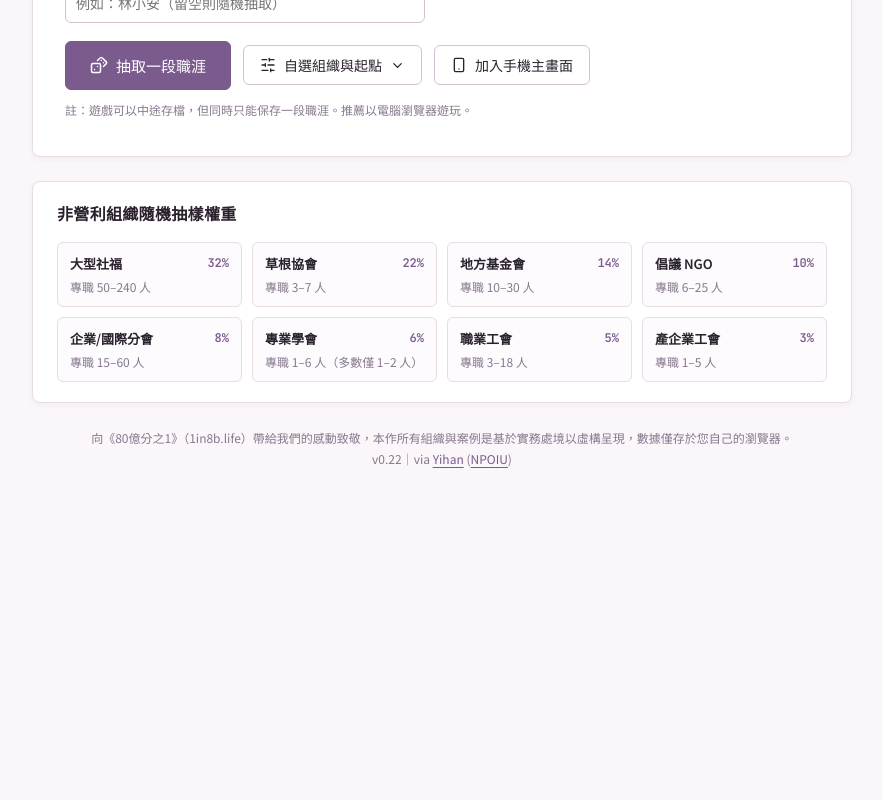
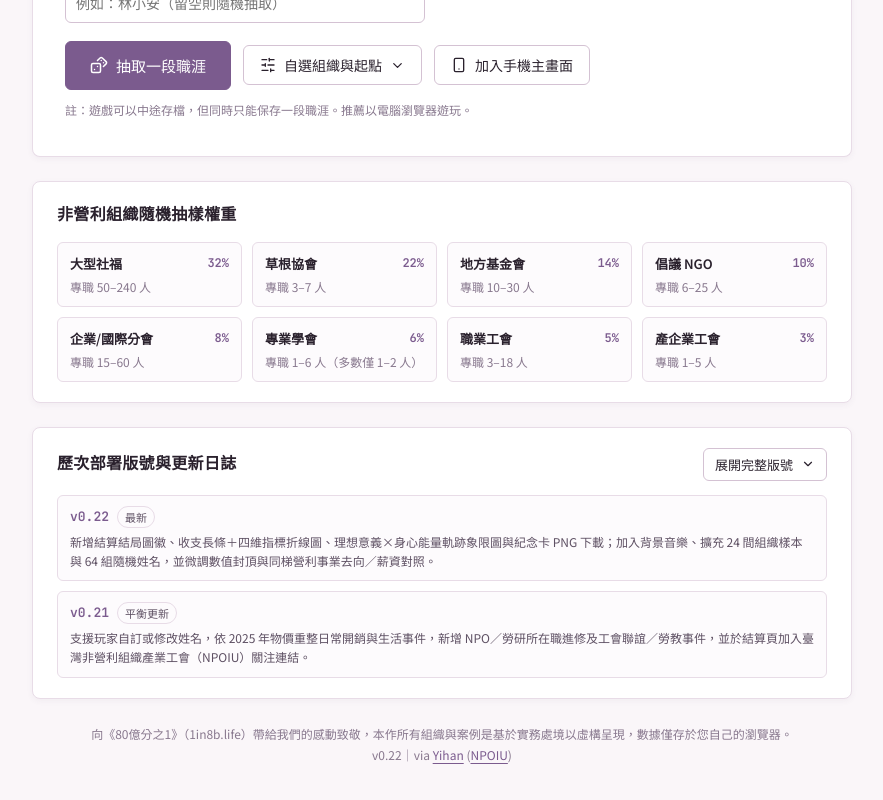
Before and after one commit to yusuke225/npo-career-sim, a React (Vite) app: page / in a window 1280 px wide. Shown: the part 966-1766 px from the top of the page, without its empty margins (198-1081 px from the left). Before the commit the page ends 1500 px from the top, so only its background shows below. Built offline with nearby package versions, Linux system fonts and the light colour scheme.

Commit message:
chore: rename BGM toggle to 音樂 and add changelog section on landing page

```diff
--- a/src/components/BgmToggle.tsx
+++ b/src/components/BgmToggle.tsx
@@ -12,11 +12,11 @@ export function BgmToggle({ enabled, onToggle }: BgmToggleProps) {
       className={`btn btn-sm ${enabled ? 'btn-primary' : ''}`}
       onClick={onToggle}
       aria-pressed={enabled}
-      aria-label={enabled ? '關閉爵士鋼琴背景音樂' : '開啟爵士鋼琴背景音樂'}
-      title={enabled ? '點擊靜音背景音樂' : '點擊播放輕柔爵士鋼琴背景音樂'}
+      aria-label={enabled ? '關閉背景音樂' : '開啟背景音樂'}
+      title={enabled ? '點擊靜音背景音樂' : '點擊播放背景音樂'}
     >
       {enabled ? <Volume2 size={15} /> : <VolumeX size={15} />}
-      <span>{enabled ? '爵士鋼琴' : '靜音'}</span>
+      <span>{enabled ? '音樂' : '靜音'}</span>
     </button>
   );
 }
--- a/src/components/LandingScreen.tsx
+++ b/src/components/LandingScreen.tsx
@@ -39,6 +39,45 @@ interface BeforeInstallPromptEvent extends Event {
   userChoice: Promise<{ outcome: 'accepted' | 'dismissed' }>;
 }
 
+const RELEASE_CHANGELOG: Array<{ version: string; tag: string; summary: string }> = [
+  {
+    version: 'v0.22',
+    tag: '最新',
+    summary:
+      '新增結算結局圖徽、收支長條＋四維指標折線圖、理想意義×身心能量軌跡象限圖與紀念卡 PNG 下載；加入背景音樂、擴充 24 間組織樣本與 64 組隨機姓名，並微調數值封頂與同梯營利事業去向／薪資對照。',
+  },
+  {
+    version: 'v0.21',
+    tag: '平衡更新',
+    summary:
+      '支援玩家自訂或修改姓名，依 2025 年物價重整日常開銷與生活事件，新增 NPO／勞研所在職進修及工會聯誼／勞教事件，並於結算頁加入臺灣非營利組織產業工會（NPOIU）關注連結。',
+  },
+  {
+    version: 'v0.2',
+    tag: '體驗優化',
+    summary:
+      '手機版新增頂部進度欄、事件／狀態雙分頁與加到主畫面提示；修正組織法制與工會用語、補齊 16 則各類型組織專屬事件，並規範全職獎金發放條件。',
+  },
+  {
+    version: 'v0.121',
+    tag: '事件校對',
+    summary:
+      '收斂各類組織專屬事件的觸發範圍，修正同梯夥伴薪資進程與「最終月薪／離職前月薪」標示，並建立自動化模擬驗證流程。',
+  },
+  {
+    version: 'v0.12',
+    tag: '制度修正',
+    summary:
+      '優化首頁排版與說明文案，並依台灣法制修正多元就業／自然人承攬無雇主 6% 勞退提撥規則。',
+  },
+  {
+    version: 'v0.1',
+    tag: '初版上線',
+    summary:
+      '建立 8 類台灣非營利與人民團體組織模型、四大職涯核心指標、季度收支與房租／扶養結構，以及多結局職涯紀事系統。',
+  },
+];
+
 interface LandingScreenProps {
   theme: ThemeMode;
   bgmOn: boolean;
@@ -75,6 +114,7 @@ export function LandingScreen({
   onOpenArchive,
 }: LandingScreenProps) {
   const [showCustom, setShowCustom] = useState(false);
+  const [showAllChangelog, setShowAllChangelog] = useState(false);
   const [deferredPrompt, setDeferredPrompt] = useState<BeforeInstallPromptEvent | null>(null);
   const [showInstallGuide, setShowInstallGuide] = useState(false);
   const [isStandalone, setIsStandalone] = useState(false);
@@ -483,6 +523,79 @@ export function LandingScreen({
         </div>
       </section>
 
+      <section className="card ecology-strip" aria-label="歷次部署版號與更新日誌">
+        <div
+          style={{
+            display: 'flex',
+            justifyContent: 'space-between',
+            alignItems: 'center',
+            gap: 10,
+            flexWrap: 'wrap',
+          }}
+        >
+          <h2 style={{ fontSize: 16 }}>歷次部署版號與更新日誌</h2>
+          <button
+            type="button"
+            className="btn btn-sm"
+            onClick={() => setShowAllChangelog((prev) => !prev)}
+          >
+            <span>{showAllChangelog ? '收合較早版本' : '展開完整版號'}</span>
+            {showAllChangelog ? <ChevronUp size={14} /> : <ChevronDown size={14} />}
+          </button>
+        </div>
+        <div
+          style={{
+            display: 'flex',
+            flexDirection: 'column',
+            gap: 10,
+            marginTop: 14,
+          }}
+        >
+          {(showAllChangelog ? RELEASE_CHANGELOG : RELEASE_CHANGELOG.slice(0, 2)).map((item) => (
+            <div
+              key={item.version}
+              style={{
+                padding: '10px 12px',
+                borderRadius: 6,
+                border: '1px solid var(--border-hairline)',
+                background: 'var(--bg-elevated)',
+              }}
+            >
+              <div
+                style={{
+                  display: 'flex',
+                  alignItems: 'center',
+                  gap: 8,
+                  marginBottom: 4,
+                  flexWrap: 'wrap',
+                }}
+              >
+                <span
+                  className="font-mono"
+                  style={{ fontSize: 13, fontWeight: 700, color: 'var(--accent-teal)' }}
+                >
+                  {item.version}
+                </span>
+                <span
+                  style={{
+                    fontSize: 11,
+                    padding: '1px 7px',
+                    borderRadius: 999,
+                    border: '1px solid var(--border-hairline)',
+                    color: 'var(--ink-secondary)',
+                  }}
+                >
+                  {item.tag}
+                </span>
+              </div>
+              <p style={{ fontSize: 12, color: 'var(--ink-secondary)', lineHeight: 1.6, margin: 0 }}>
+                {item.summary}
+              </p>
+            </div>
+          ))}
+        </div>
+      </section>
+
       <footer style={{ fontSize: 12, color: 'var(--ink-muted)', textAlign: 'center', lineHeight: 1.8 }}>
         <div>
           向《80億分之1》（1in8b.life）帶給我們的感動致敬，本作所有組織與案例是基於實務處境以虛構呈現，數據僅存於您自己的瀏覽器。
```
